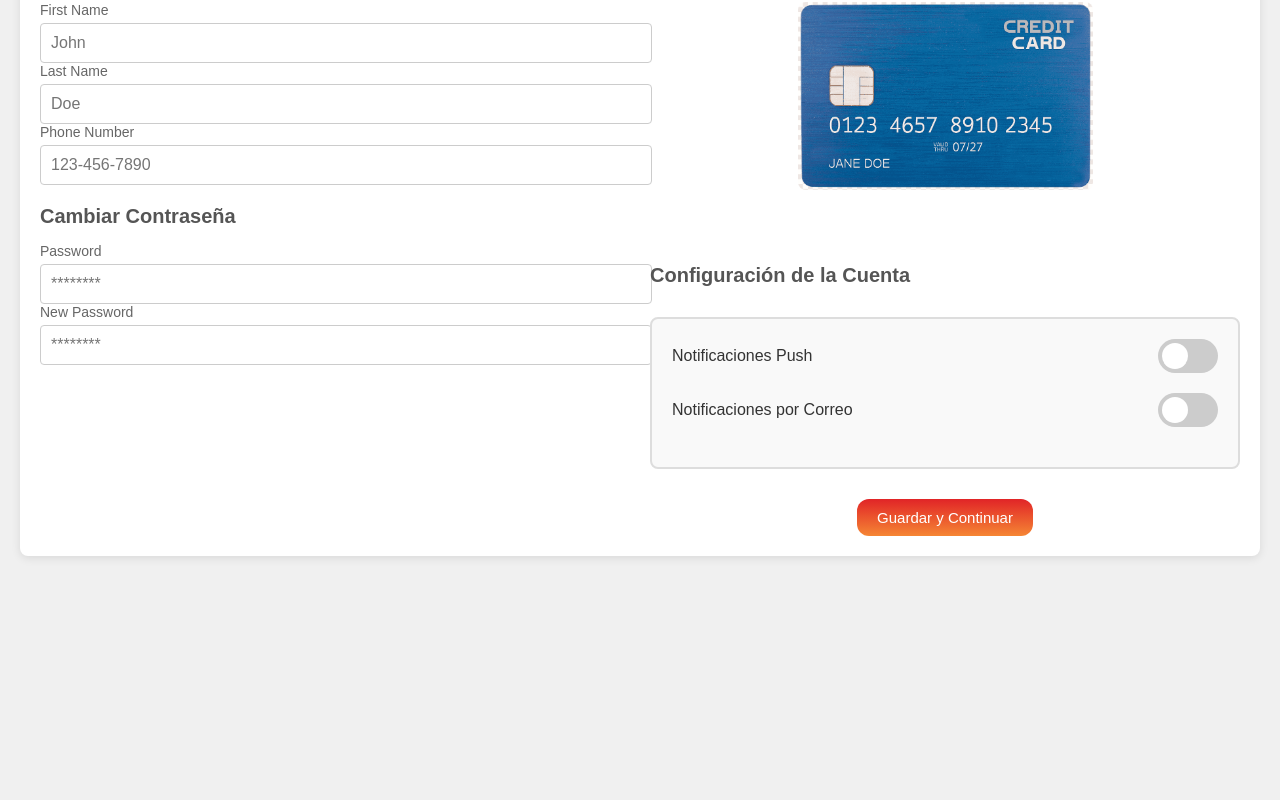
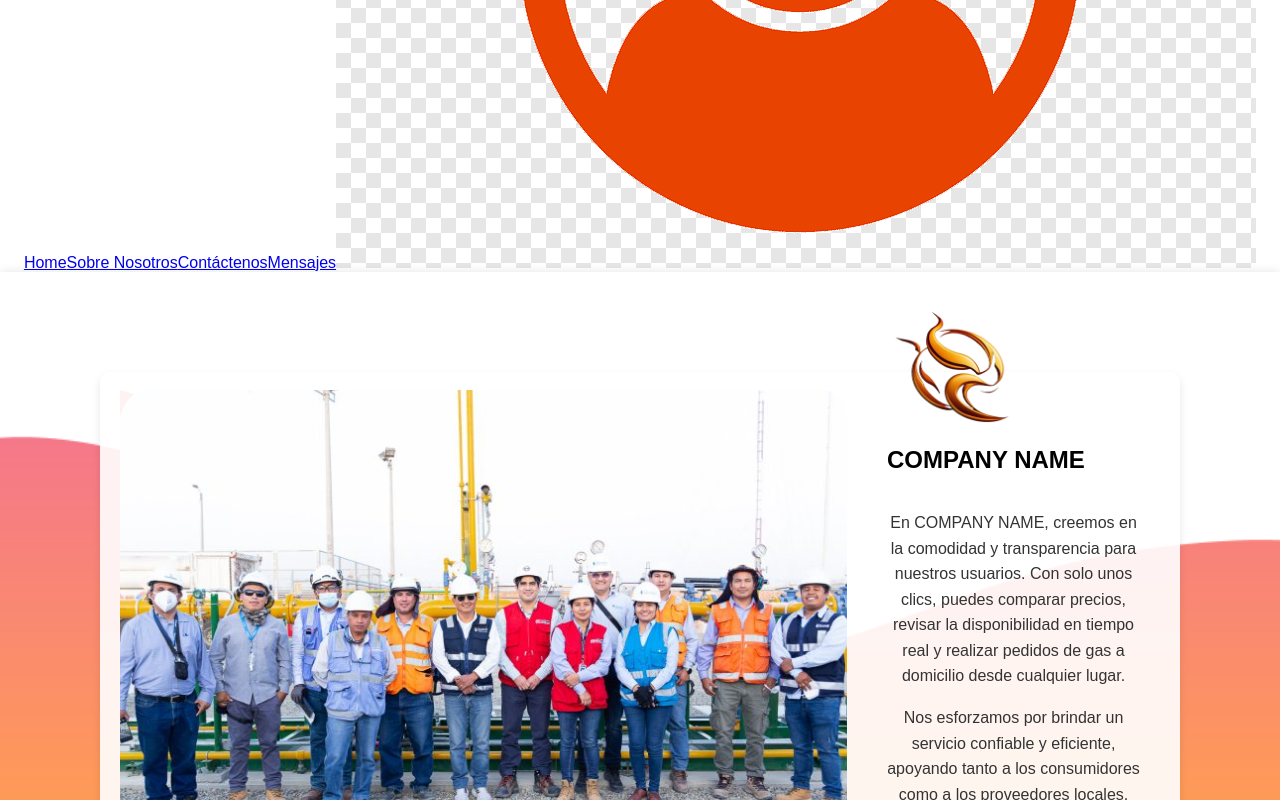
Before and after one commit to weestees/Proyecto, a React (Create React App) app: page /producto/1 in a window 1280 px wide. Shown: the part 400-1200 px from the top of the page. Before the commit the page ends 976 px from the top, so only its background shows below. Built offline with nearby package versions, Linux system fonts and the light colour scheme.

Commit message:
Arreglo de funcionalidades de las vistas

```diff
--- a/src/App.js
+++ b/src/App.js
@@ -1,12 +1,12 @@
 
 import React from 'react';
-import Perfil  from './Vista/Perfil';
+import SobreNosotros  from './Vista/SobreNosotros';
 import './App.css';
 
 function App() {
   return (
     <div>
-      <Perfil/>
+      <SobreNosotros/>
 
 
     </div>
--- a/src/Vista/Register.js
+++ b/src/Vista/Register.js
@@ -1,7 +1,7 @@
 //import logo from './logo.svg';
 import './Register.css';
 import React from "react";
-import ItemUsuario from './componentes/ItemUsuario';
+import ItemUsuario from '../componentes/ItemUsuario';
 
 class App extends React.Component {
   render() {
--- a/src/Vista/SobreNosotros.css
+++ b/src/Vista/SobreNosotros.css
@@ -65,7 +65,7 @@
   background-color: rgba(255, 255, 255, 0.9);
   box-shadow: 0px 0px 10px rgba(0, 0, 0, 0.1);
 
-  background-image: url('fondo1.png');
+  background-image: url('../img/fondo1.png');
   background-size: cover;
   background-position: center;
   background-repeat: no-repeat;
--- a/src/Vista/SobreNosotros.js
+++ b/src/Vista/SobreNosotros.js
@@ -1,14 +1,14 @@
 // import logo from './logo.svg';
 import './SobreNosotros.css';
-import logo from './flama.png';
+import logo from '../img/flama.png';
 // import icono from './iconoIngresar.png';
-import Seccion from './Componentes/Seccion';
-import Header from './Componentes/Header';
+import Seccion from '../componentes/Seccion';
+import ItemMenu from '../componentes/ItemMenu';
 
 function App() {
   return (
     <div className="App">
-      <Header/>
+      <ItemMenu/>
       <div className="contenido-principal">
         <Seccion logo={logo} />
       </div>
--- a/src/componentes/Seccion.jsx
+++ b/src/componentes/Seccion.jsx
@@ -4,11 +4,11 @@ const Seccion = ({ logo }) => {
   return (
     <div className="seccion-sobre-nosotros">
       <div className="imagen-equipo">
-        <img src={require('../equipo.png')} alt="Equipo" />
+        <img src={require('../img/equipo.png')} alt="Equipo" />
       </div>
       <div className="texto-sobre-nosotros">
         <div className="compania-name">
-          <img src={logo} alt="Logo1" className="logo1" />
+          <img src={logo} alt="logo1" className="logo1" />
           <h2>COMPANY NAME</h2>
         </div>
         <div className="descripcion">
```
